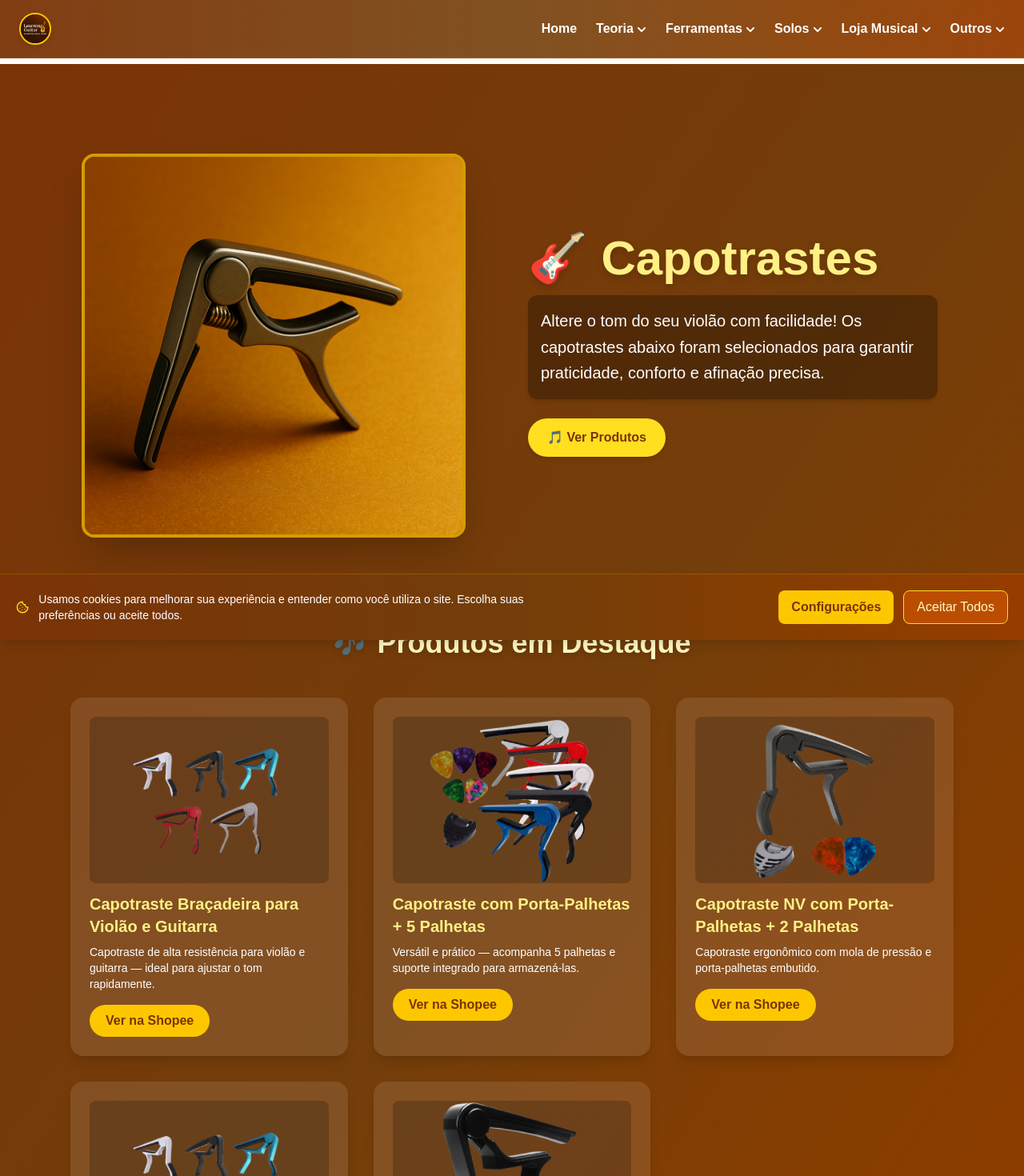
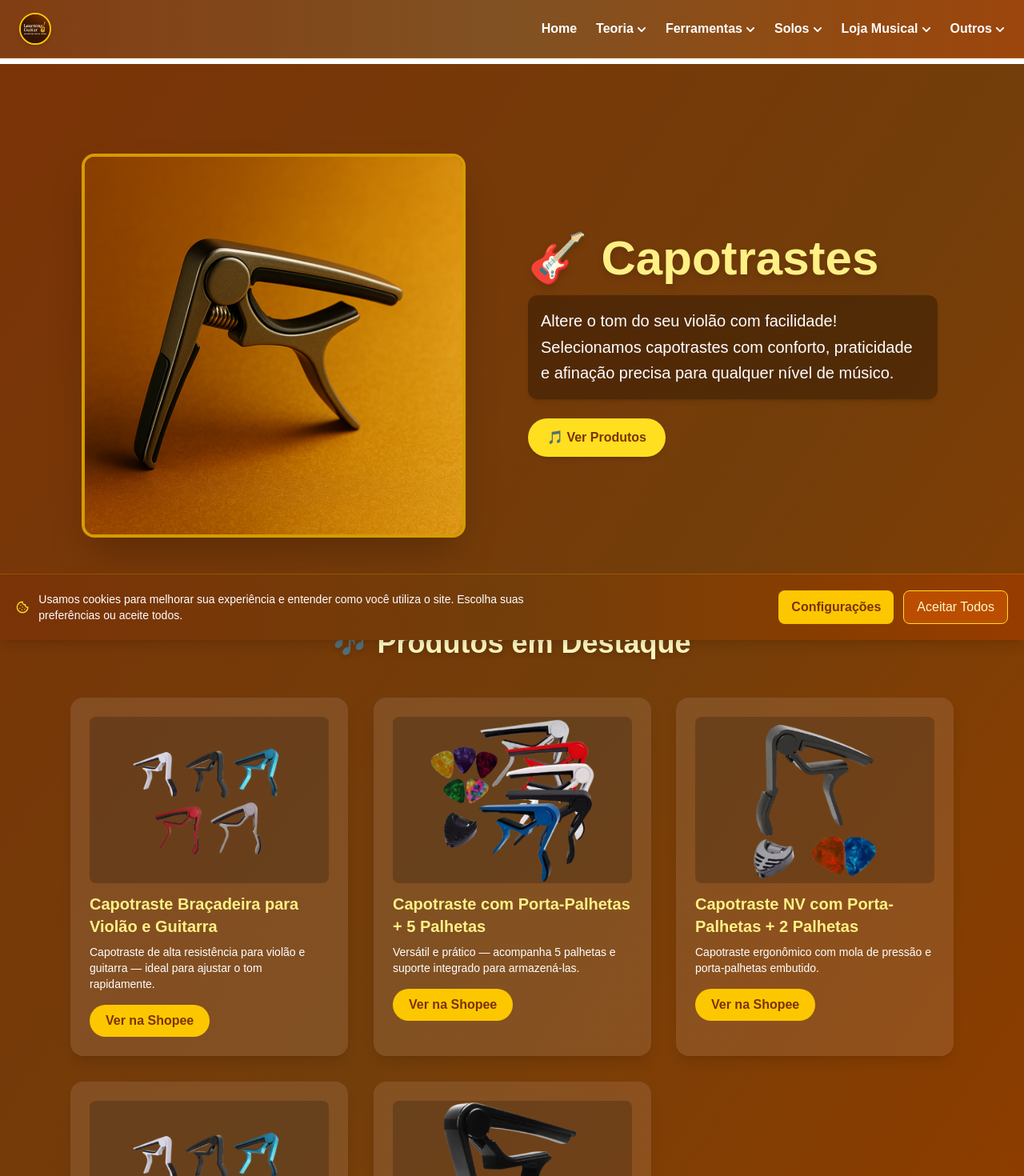
Before and after one commit to robsonalbuquerquedev/learningguitar, a Next.js app: page /loja-musical/capotrastes in a window 1280 px wide. Shown: the top 1470 px of the page at 80% size. Built offline with nearby package versions, Linux system fonts and the light colour scheme.

Commit message:
update: atualizar rota capotrastes

```diff
--- a/src/app/loja-musical/capotrastes/page.tsx
+++ b/src/app/loja-musical/capotrastes/page.tsx
@@ -1,9 +1,34 @@
-"use client";
+import Image from "next/image";
+import Link from "next/link";
 
-import { motion } from "framer-motion";
-import Image from "next/image";
+export const metadata = {
+    title: "Capotrastes 🎸 | Loja LearningGuitar",
+    description:
+        "Capotrastes selecionados para violão e guitarra: praticidade, precisão e conforto. Escolha entre os melhores modelos com envio pela Shopee Brasil.",
+    keywords: [
+        "capotraste",
+        "capo para violão",
+        "capo guitar",
+        "capotraste profissional",
+        "acessórios para violão",
+        "LearningGuitar",
+        "loja musical",
+        "capo guitarra",
+        "capo shopee"
+    ],
+    alternates: {
+        canonical: "https://aprenderviolaoonline.com.br/loja-musical/capotrastes",
+    },
+    openGraph: {
+        title: "Capotrastes 🎸 | Loja LearningGuitar",
+        description:
+            "Escolha entre capotrastes de qualidade selecionados especialmente para músicos. Modelos confiáveis e com envio pela Shopee Brasil.",
+        url: "https://aprenderviolaoonline.com.br/loja-musical/capotrastes",
+        type: "website",
+    },
+};
 
-export default function Capotrastes() {
+export default function CapotrastesPage() {
     const produtos = [
         {
             nome: "Capotraste Braçadeira para Violão e Guitarra",
@@ -44,15 +69,12 @@ export default function Capotrastes() {
 
     return (
         <main className="min-h-screen bg-gradient-to-br from-amber-900 via-yellow-900 to-amber-800 text-white">
+
             {/* 🟨 HERO SPLIT */}
             <section className="flex flex-col md:flex-row items-center justify-between px-6 md:px-16 py-20 md:py-28 gap-10">
-                {/* 🎸 Lado esquerdo: imagem hero-capotraste */}
-                <motion.div
-                    initial={{ opacity: 0, x: -40 }}
-                    animate={{ opacity: 1, x: 0 }}
-                    transition={{ duration: 1, ease: "easeOut" }}
-                    className="md:w-1/2 flex justify-center"
-                >
+
+                {/* 🎸 Imagem */}
+                <div className="md:w-1/2 flex justify-center animate-fadeSlide">
                     <Image
                         src="/hero-capotraste.png"
                         alt="Capotrastes LearningGuitar"
@@ -61,59 +83,43 @@ export default function Capotrastes() {
                         className="rounded-2xl shadow-2xl border-4 border-yellow-400/70"
                         priority
                     />
-                </motion.div>
+                </div>
 
-                {/* ✨ Lado direito: texto e botão */}
-                <motion.div
-                    initial={{ opacity: 0, x: 40 }}
-                    animate={{ opacity: 1, x: 0 }}
-                    transition={{ duration: 1, ease: "easeOut" }}
-                    className="md:w-1/2 flex flex-col items-center md:items-start text-center md:text-left"
-                >
+                {/* ✨ Texto */}
+                <div className="md:w-1/2 flex flex-col items-center md:items-start text-center md:text-left animate-fadeSlide">
                     <h1 className="text-4xl sm:text-5xl md:text-6xl font-extrabold text-yellow-200 drop-shadow-lg mb-4">
                         🎸 Capotrastes
                     </h1>
 
                     <p className="text-lg sm:text-xl bg-black/30 p-4 rounded-xl shadow-md leading-relaxed mb-6 max-w-lg">
                         Altere o tom do seu violão com facilidade!
-                        Os capotrastes abaixo foram selecionados para garantir praticidade, conforto e afinação precisa.
+                        Selecionamos capotrastes com conforto, praticidade e afinação precisa para qualquer nível de músico.
                     </p>
 
-                    <button
-                        onClick={() =>
-                            document
-                                .getElementById("produtos-section")
-                                ?.scrollIntoView({ behavior: "smooth" })
-                        }
-                        className="bg-yellow-300 text-amber-900 font-semibold px-6 py-3 rounded-full shadow-md hover:bg-yellow-400 transition-all duration-300"
+                    <a
+                        href="#produtos-section"
+                        className="bg-yellow-300 text-amber-900 font-semibold px-6 py-3 rounded-full shadow-md hover:bg-yellow-400 transition-all duration-300 cursor-pointer"
                     >
                         🎵 Ver Produtos
-                    </button>
-                </motion.div>
+                    </a>
+                </div>
             </section>
 
-            {/* 🎶 Título de transição */}
-            <motion.h2
+            {/* 🎶 Título */}
+            <h2
                 id="produtos-section"
-                initial={{ opacity: 0, y: 20 }}
-                whileInView={{ opacity: 1, y: 0 }}
-                transition={{ duration: 0.8, ease: "easeOut" }}
-                viewport={{ once: true }}
-                className="text-center text-yellow-100 text-3xl sm:text-4xl font-bold drop-shadow-md mb-12"
+                className="text-center text-yellow-100 text-3xl sm:text-4xl font-bold drop-shadow-md mb-12 animate-fadeSlide"
             >
                 🎶 Produtos em Destaque
-            </motion.h2>
+            </h2>
 
             {/* 🪶 Lista de produtos */}
             <div className="grid sm:grid-cols-2 lg:grid-cols-3 gap-8 max-w-6xl mx-auto px-6 pb-24">
                 {produtos.map((item, index) => (
-                    <motion.div
+                    <div
                         key={index}
-                        initial={{ opacity: 0, y: 20 }}
-                        whileInView={{ opacity: 1, y: 0 }}
-                        transition={{ delay: index * 0.15, duration: 0.6 }}
-                        viewport={{ once: true }}
-                        className="bg-white/10 p-6 rounded-2xl shadow-lg hover:scale-105 transition-transform duration-300"
+                        className="bg-white/10 p-6 rounded-2xl shadow-lg hover:scale-105 transition-transform duration-300 animate-popIn"
+                        style={{ animationDelay: `${index * 0.15}s` }}
                     >
                         <div className="relative w-full h-52 mb-3 bg-black/20 flex items-center justify-center rounded-lg overflow-hidden">
                             <Image
@@ -129,7 +135,9 @@ export default function Capotrastes() {
                         <h2 className="text-xl font-semibold text-yellow-200 mb-2">
                             {item.nome}
                         </h2>
+
                         <p className="text-sm mb-4">{item.descricao}</p>
+
                         <a
                             href={item.link}
                             target="_blank"
@@ -138,19 +146,14 @@ export default function Capotrastes() {
                         >
                             Ver na Shopee
                         </a>
-                    </motion.div>
+                    </div>
                 ))}
             </div>
 
             {/* Rodapé */}
-            <motion.p
-                initial={{ opacity: 0 }}
-                animate={{ opacity: 1 }}
-                transition={{ delay: 1 }}
-                className="text-center text-sm text-amber-100 mt-16 italic pb-6"
-            >
+            <p className="text-center text-sm text-amber-100 mt-16 italic pb-6 animate-fadeSlide">
                 Produtos recomendados por <strong>LearningGuitar 🎸</strong> em parceria com Shopee Brasil.
-            </motion.p>
+            </p>
         </main>
     );
 }
```
